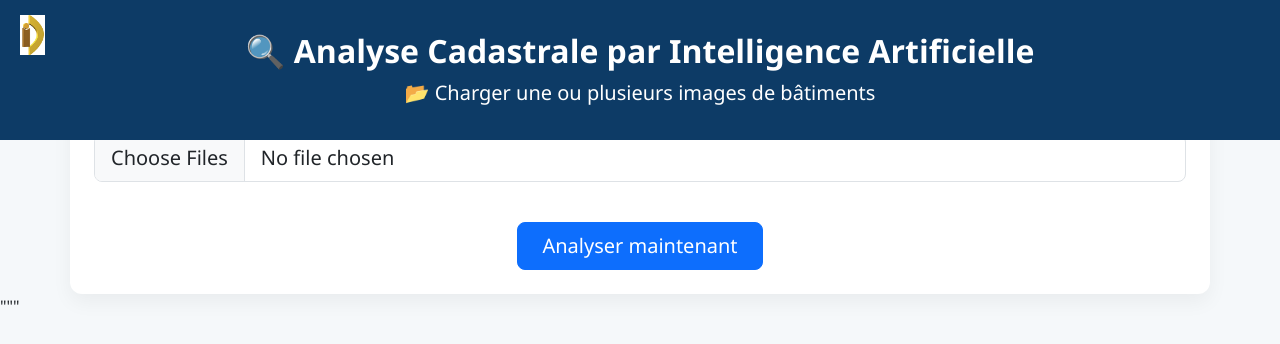
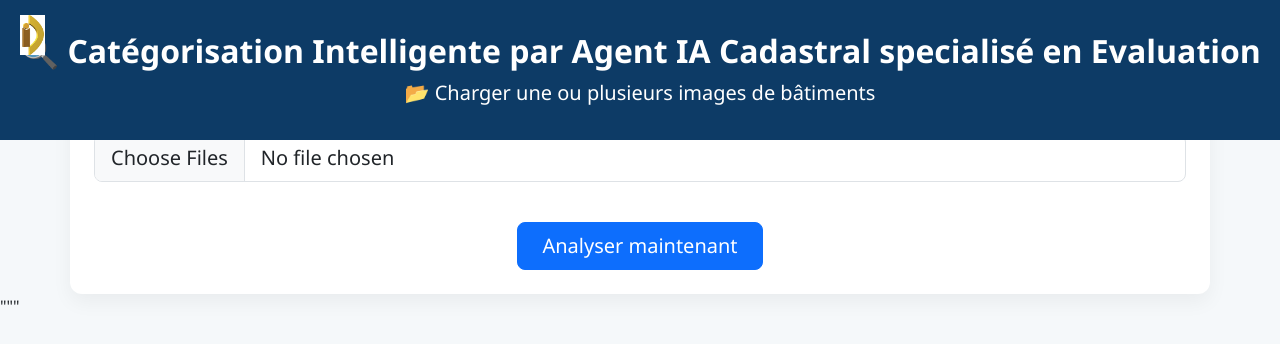
Before and after one commit to bambangom/catTest, a Flask app: page / in a window 1280 px wide. Shown: the top 344 px of the page. Run offline with Flask 3, Linux system fonts and the light colour scheme.

```diff
--- a/templates/index.html
+++ b/templates/index.html
@@ -59,7 +59,7 @@
 
   <div class="hero">
     <img src="{{ url_for('static', filename='dgid-logo3.png') }}" alt="DGID Logo" class="logo-dgid">
-    <h1>🔍 Analyse Cadastrale par Intelligence Artificielle</h1>
+    <h1>🔍 Catégorisation Intelligente par Agent IA Cadastral specialisé en Evaluation </h1>
     <p class="lead mb-0">📂 Charger une ou plusieurs images de bâtiments</p>
   </div>
 
```
